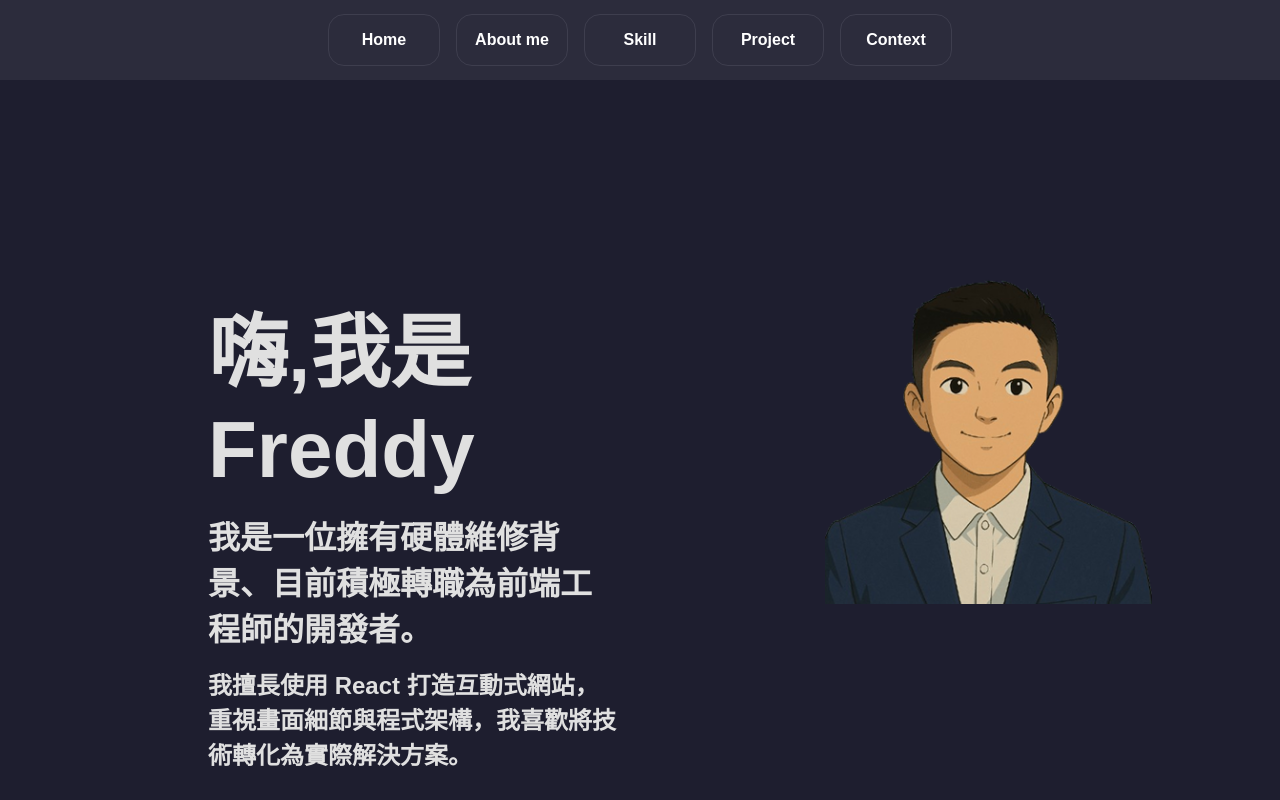
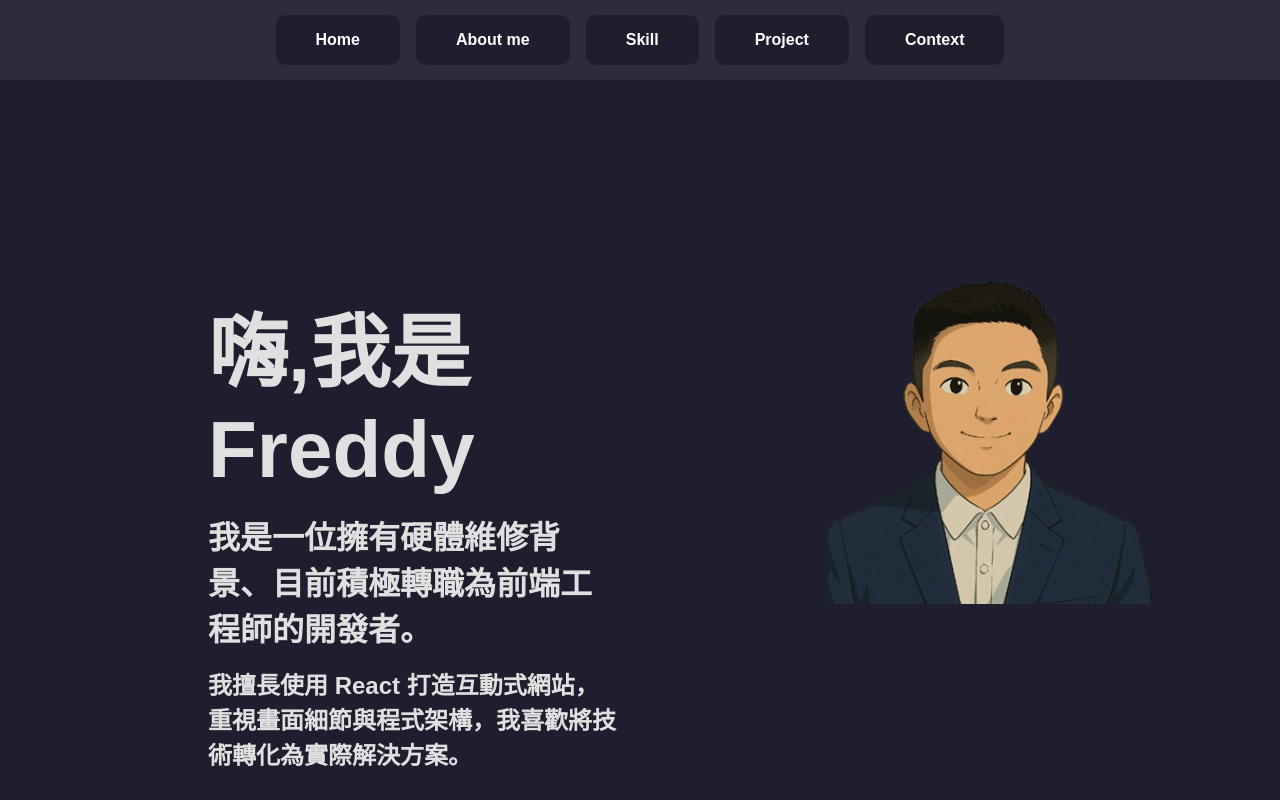
Before and after one commit to freddy990117/My_Website, a React (Vite) app: page / in a window 1280 px wide. Shown: the top 800 px of the page. Built offline with nearby package versions, Linux system fonts and the light colour scheme; a web font is replaced by a local one.

Commit message:
將電腦的 RWD Header 更改為 button

```diff
--- a/src/Components/Homepage.jsx
+++ b/src/Components/Homepage.jsx
@@ -132,59 +132,54 @@ const Homepage = () => {
           <nav>
             <ul>
               <li>
-                <a
-                  href="#Picture"
+                <button
                   onClick={(e) => {
                     e.preventDefault();
                     scrollToSectionById("Picture");
                   }}
                 >
                   Home
-                </a>
+                </button>
               </li>
               <li>
-                <a
-                  href="#aboutMe"
+                <button
                   onClick={(e) => {
                     e.preventDefault();
                     scrollToSectionById("aboutMe");
                   }}
                 >
                   About me
-                </a>
+                </button>
               </li>
               <li>
-                <a
-                  href="#Skill"
+                <button
                   onClick={(e) => {
                     e.preventDefault();
                     scrollToSectionById("Skill");
                   }}
                 >
                   Skill
-                </a>
+                </button>
               </li>
               <li>
-                <a
-                  href="#Project"
+                <button
                   onClick={(e) => {
                     e.preventDefault();
                     scrollToSectionById("FirstProject");
                   }}
                 >
                   Project
-                </a>
+                </button>
               </li>
               <li>
-                <a
-                  href="#Footer"
+                <button
                   onClick={(e) => {
                     e.preventDefault();
                     scrollToSectionById("Footer");
                   }}
                 >
                   Context
-                </a>
+                </button>
               </li>
             </ul>
           </nav>
--- a/src/index.css
+++ b/src/index.css
@@ -33,20 +33,30 @@ header {
       align-items: center;
       gap: 1rem;
       li {
-        background-color: #2c2c3c;
-        border: 0.1px solid #3e3e4e;
-        border-radius: 1rem;
-        width: 7rem;
-        text-align: center;
-        padding: 1rem;
-        cursor: pointer;
+        list-style: none;
+        padding: 0;
+        margin: 0;
+        background: none;
         transition: all 0.5s ease;
-        a {
+        button {
+          background-color: #1e1e2f;
           color: white;
-          text-decoration: none;
-        }
-        &:hover {
-          background-color: #4f83cc;
+          width: 100%;
+          height: 100%;
+          padding: 1rem 2.5rem; /* 自行設定 button 的高度與寬度 */
+
+          border: none;
+          font-size: 1rem;
+          cursor: pointer;
+          display: flex;
+          align-items: center;
+          justify-content: center;
+          transition: background-color 0.3s ease;
+          border-radius: 10px;
+          white-space: nowrap;
+          &:hover {
+            background-color: #4f83cc;
+          }
         }
       }
     }
```
